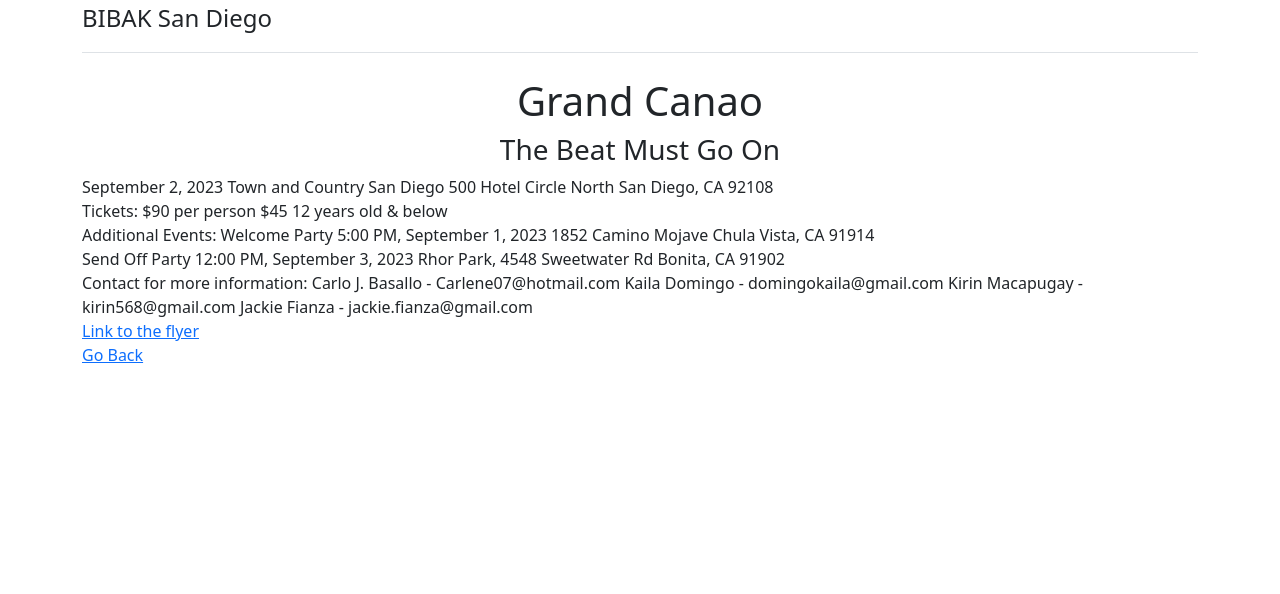
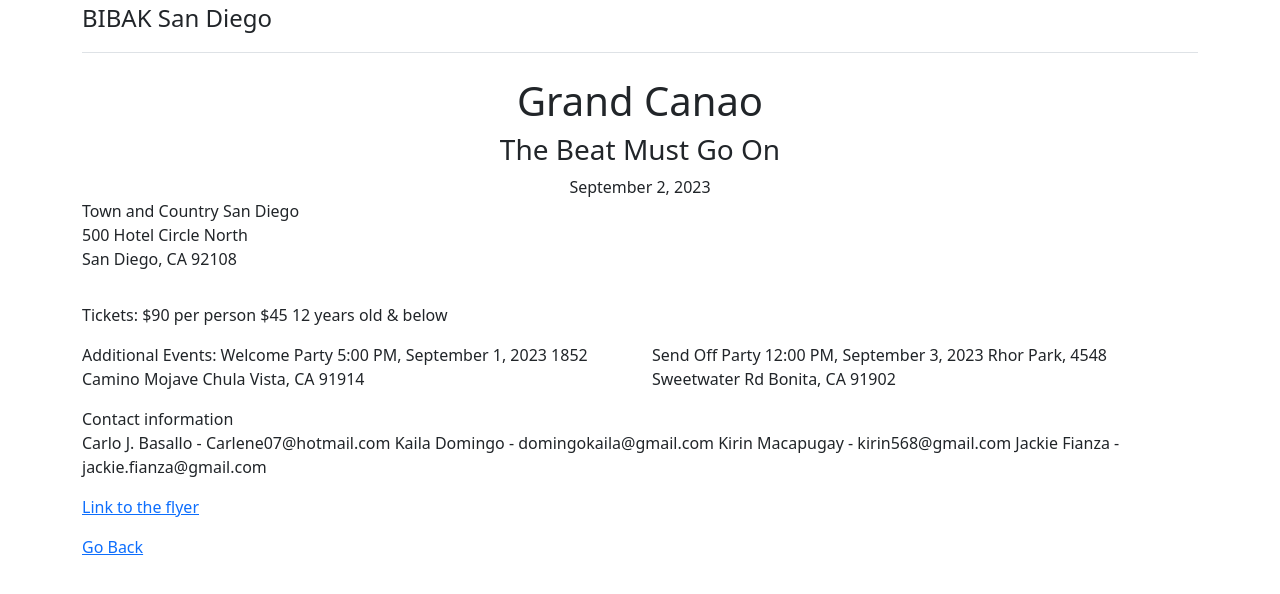
Before and after one commit to jemuelb/bibak-san-diego, a Next.js app: page /event-details in a window 1280 px wide. Shown: the top 594 px of the page. Built offline with nearby package versions, Linux system fonts and the light colour scheme.

Commit message:
Restructured detail page

```diff
--- a/pages/event-details.tsx
+++ b/pages/event-details.tsx
@@ -7,28 +7,32 @@ const EventDetails = () => {
         <Layout title={'Event Details'}>
             <Row>
                 <Col>
-                    <div>
                     <div className="text-center">
                         <h1>Grand Canao</h1>
                     </div>
                     <div className="text-center">
                         <h3>The Beat Must Go On</h3>
                     </div>
-                    </div>
+                    <div className="text-center">September 2, 2023</div>
                 </Col>
             </Row>
-            <Row>
+            <Row className="mb-3">
                 <Col>
-                    <div>
-                        September 2, 2023
-                        Town and Country San Diego
-                        500 Hotel Circle North
-                        San Diego, CA 92108
-                    </div>
-                    <div>
+                    <address>
+                        <div>Town and Country San Diego</div>
+                        <div>500 Hotel Circle North</div>
+                        <div>San Diego, CA 92108</div>
+                    </address>
+                </Col>
+            </Row>
+            <Row className="mb-3">
+                <Col>
                     Tickets: $90 per person
                     $45 12 years old & below
-                    </div>
+                </Col>
+            </Row>
+            <Row className="mb-3">
+                <Col>
                     <div>
                         Additional Events:
                         Welcome Party
@@ -36,19 +40,31 @@ const EventDetails = () => {
                         1852 Camino Mojave
                         Chula Vista, CA 91914
                     </div>
+                </Col>
+                <Col>
                     <div>
                         Send Off Party
                         12:00 PM, September 3, 2023
                         Rhor Park, 4548 Sweetwater Rd
                         Bonita, CA 91902
                     </div>
+                </Col>
+            </Row>
+            <Row className="mb-3">
+                <Col>
                     <div>
-                        Contact for more information:
+                        Contact information
+                    </div>
+                    <div>
                         Carlo J. Basallo - Carlene07@hotmail.com
                         Kaila Domingo - domingokaila@gmail.com
                         Kirin Macapugay - kirin568@gmail.com
                         Jackie Fianza - jackie.fianza@gmail.com
                     </div>
+                </Col>
+            </Row>
+            <Row className="mb-3">
+                <Col>
                     <div>
                         <a href='/flyer.jpg'>Link to the flyer</a>
                     </div>
```
Lines whose indentation alone changed are shown as unchanged.
